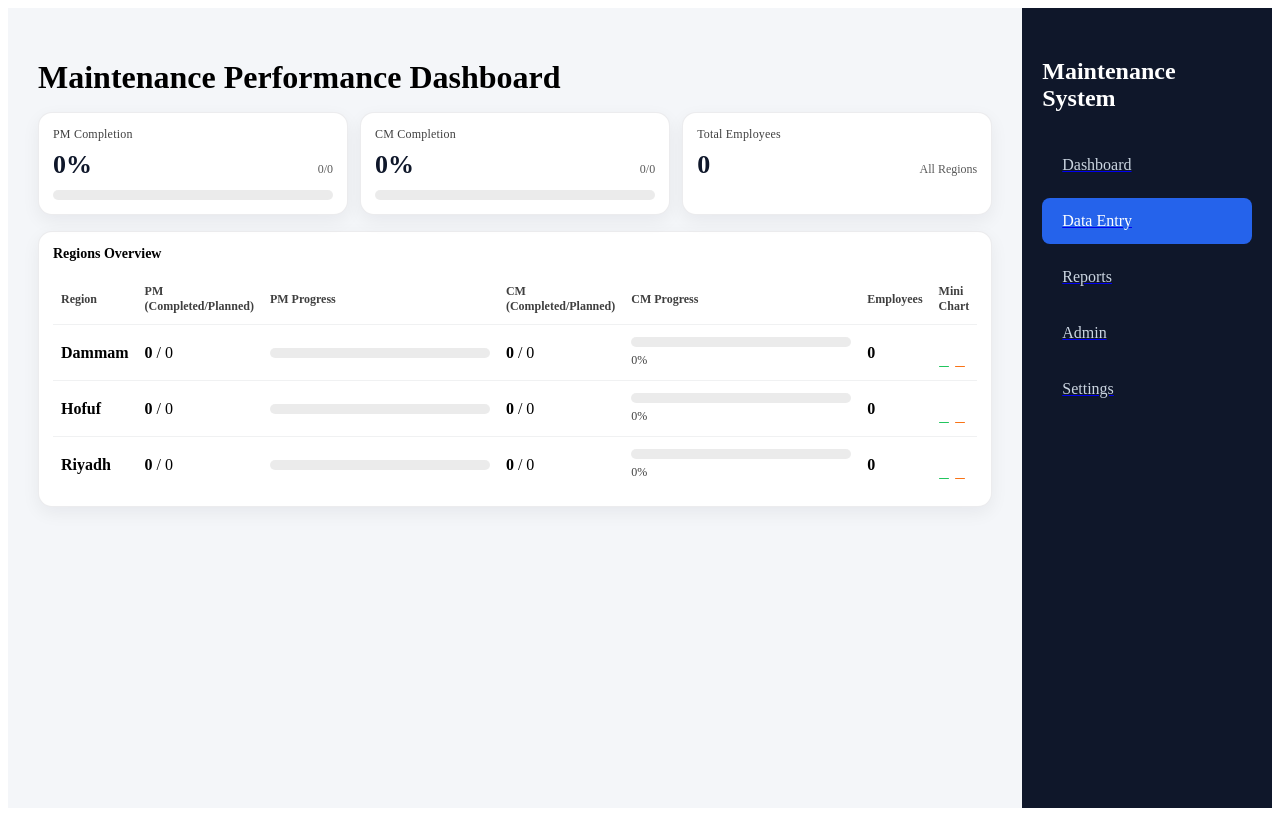
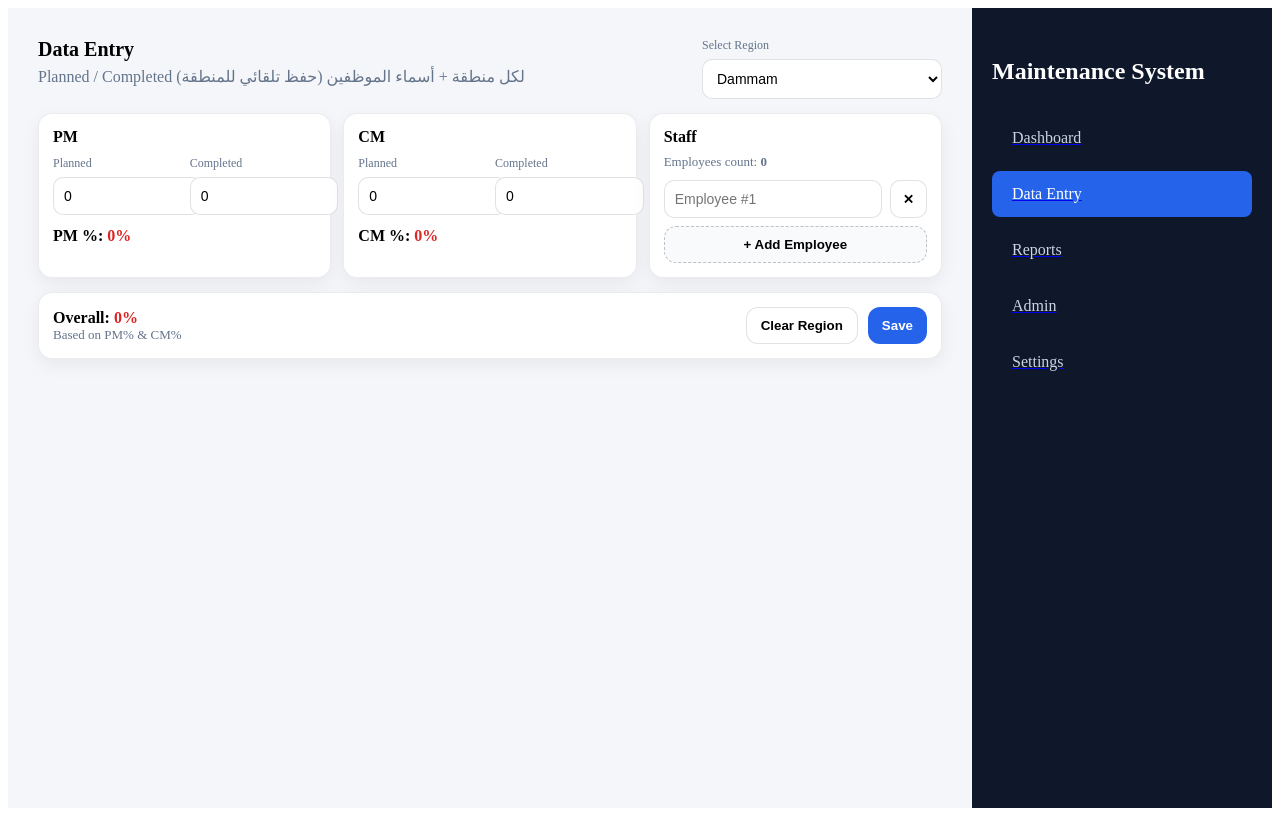
Before and after one commit to TROOP93/maintenance-kpi-dashboard, a Next.js app: page /data-entry in a window 1280 px wide. Built offline with nearby package versions, Linux system fonts and the light colour scheme.

Commit message:
Refactor DataEntry component for better state management

```diff
--- a/pages/data-entry.js
+++ b/pages/data-entry.js
@@ -1,121 +1,278 @@
-import { useEffect, useMemo, useState } from "react";
+import { useMemo, useState, useEffect } from "react";
 import Layout from "../components/Layout";
-import KpiCard from "../components/KpiCard";
-import RegionTable from "../components/RegionTable";
 
-const REGIONS = ["Dammam", "Hofuf", "Riyadh"];
+export default function DataEntry() {
+  const regionsList = useMemo(() => ["Dammam", "Hofuf", "Riyadh"], []);
+  const [region, setRegion] = useState("Dammam");
 
-export default function Home() {
-  const [regionsData, setRegionsData] = useState({});
+  const [pmPlanned, setPmPlanned] = useState(0);
+  const [pmCompleted, setPmCompleted] = useState(0);
+  const [cmPlanned, setCmPlanned] = useState(0);
+  const [cmCompleted, setCmCompleted] = useState(0);
 
-  const loadAllRegions = () => {
-    const all = {};
+  const [staffNames, setStaffNames] = useState([""]);
+  const staffCount = staffNames.filter((x) => x.trim()).length;
 
-    REGIONS.forEach((region) => {
-      const raw = localStorage.getItem(`kpi:${region}`);
-      if (raw) {
-        const d = JSON.parse(raw);
+  const pct = (planned, completed) =>
+    planned > 0 ? Math.round((completed / planned) * 100) : 0;
 
-        all[region] = {
-          pm: {
-            planned: d.pmPlanned || 0,
-            completed: d.pmCompleted || 0,
-          },
-          cm: {
-            planned: d.cmPlanned || 0,
-            completed: d.cmCompleted || 0,
-          },
-          employees: d.staff || [],
-        };
-      } else {
-        all[region] = {
-          pm: { planned: 0, completed: 0 },
-          cm: { planned: 0, completed: 0 },
-          employees: [],
-        };
-      }
-    });
+  const pmPct = pct(Number(pmPlanned), Number(pmCompleted));
+  const cmPct = pct(Number(cmPlanned), Number(cmCompleted));
+  const overall = Math.round((pmPct + cmPct) / 2);
 
-    setRegionsData(all);
+  const inputStyle = {
+    width: "100%",
+    padding: 10,
+    borderRadius: 10,
+    border: "1px solid rgba(15,23,42,0.12)",
+    outline: "none",
+    fontSize: 14,
+    background: "#fff",
   };
 
+  const card = {
+    background: "#fff",
+    borderRadius: 14,
+    padding: 14,
+    border: "1px solid rgba(15,23,42,0.08)",
+    boxShadow: "0 6px 18px rgba(15,23,42,0.06)",
+  };
+
+  // ✅ عند تغيير المنطقة: نعمل Load تلقائي لو فيه بيانات
   useEffect(() => {
-    loadAllRegions();
+    const raw = localStorage.getItem(`kpi:${region}`);
+    if (!raw) {
+      // Reset لو مافيه بيانات
+      setPmPlanned(0);
+      setPmCompleted(0);
+      setCmPlanned(0);
+      setCmCompleted(0);
+      setStaffNames([""]);
+      return;
+    }
 
-    const onUpdate = () => loadAllRegions();
+    try {
+      const d = JSON.parse(raw);
+      setPmPlanned(d.pmPlanned ?? 0);
+      setPmCompleted(d.pmCompleted ?? 0);
+      setCmPlanned(d.cmPlanned ?? 0);
+      setCmCompleted(d.cmCompleted ?? 0);
+      setStaffNames(d.staff?.length ? d.staff : [""]);
+    } catch {
+      // لو البيانات خربانة
+      setPmPlanned(0);
+      setPmCompleted(0);
+      setCmPlanned(0);
+      setCmCompleted(0);
+      setStaffNames([""]);
+    }
+  }, [region]);
 
-    window.addEventListener("kpi-data-updated", onUpdate);
-    window.addEventListener("storage", onUpdate);
+  const addStaff = () => setStaffNames((s) => [...s, ""]);
+  const removeStaff = (idx) => setStaffNames((s) => s.filter((_, i) => i !== idx));
+  const updateStaff = (idx, val) =>
+    setStaffNames((s) => s.map((x, i) => (i === idx ? val : x)));
 
-    return () => {
-      window.removeEventListener("kpi-data-updated", onUpdate);
-      window.removeEventListener("storage", onUpdate);
+  const save = () => {
+    const payload = {
+      region,
+      pmPlanned: Number(pmPlanned),
+      pmCompleted: Number(pmCompleted),
+      cmPlanned: Number(cmPlanned),
+      cmCompleted: Number(cmCompleted),
+      staff: staffNames.map((x) => x.trim()).filter(Boolean),
+      updatedAt: new Date().toISOString(),
     };
-  }, []);
 
-  const summary = useMemo(() => {
-    let pmPlanned = 0;
-    let pmCompleted = 0;
-    let cmPlanned = 0;
-    let cmCompleted = 0;
-    let totalEmployees = 0;
+    localStorage.setItem(`kpi:${region}`, JSON.stringify(payload));
 
-    Object.values(regionsData).forEach((r) => {
-      pmPlanned += Number(r?.pm?.planned || 0);
-      pmCompleted += Number(r?.pm?.completed || 0);
-      cmPlanned += Number(r?.cm?.planned || 0);
-      cmCompleted += Number(r?.cm?.completed || 0);
-      totalEmployees += (r?.employees || []).length;
-    });
+    // ✅ هذا يخلي الداشبورد يتحدث تلقائي
+    window.dispatchEvent(new Event("kpi-data-updated"));
 
-    const pmPct = pmPlanned ? Math.round((pmCompleted / pmPlanned) * 100) : 0;
-    const cmPct = cmPlanned ? Math.round((cmCompleted / cmPlanned) * 100) : 0;
+    alert(`Saved ✅ (${region})`);
+  };
 
-    return {
-      pmPlanned,
-      pmCompleted,
-      cmPlanned,
-      cmCompleted,
-      pmPct,
-      cmPct,
-      totalEmployees,
-    };
-  }, [regionsData]);
+  const clear = () => {
+    localStorage.removeItem(`kpi:${region}`);
+    window.dispatchEvent(new Event("kpi-data-updated"));
+
+    setPmPlanned(0);
+    setPmCompleted(0);
+    setCmPlanned(0);
+    setCmCompleted(0);
+    setStaffNames([""]);
+
+    alert(`Cleared ✅ (${region})`);
+  };
 
   return (
     <Layout>
-      <h1 style={{ marginBottom: 16 }}>Maintenance Performance Dashboard</h1>
+      <div style={{ display: "flex", alignItems: "flex-start", justifyContent: "space-between", gap: 12 }}>
+        <div>
+          <div style={{ fontSize: 20, fontWeight: 900 }}>Data Entry</div>
+          <div style={{ color: "#64748b", marginTop: 6 }}>
+            Planned / Completed لكل منطقة + أسماء الموظفين (حفظ تلقائي للمنطقة)
+          </div>
+        </div>
 
+        <div style={{ minWidth: 240 }}>
+          <div style={{ fontSize: 12, color: "#64748b", marginBottom: 6 }}>Select Region</div>
+          <select value={region} onChange={(e) => setRegion(e.target.value)} style={inputStyle}>
+            {regionsList.map((r) => (
+              <option key={r} value={r}>
+                {r}
+              </option>
+            ))}
+          </select>
+        </div>
+      </div>
+
+      <div style={{ display: "grid", gridTemplateColumns: "repeat(auto-fit, minmax(260px, 1fr))", gap: 12, marginTop: 14 }}>
+        {/* PM */}
+        <div style={card}>
+          <div style={{ fontWeight: 900, marginBottom: 10 }}>PM</div>
+
+          <div style={{ display: "grid", gridTemplateColumns: "1fr 1fr", gap: 10 }}>
+            <div>
+              <div style={{ fontSize: 12, color: "#64748b", marginBottom: 6 }}>Planned</div>
+              <input type="number" value={pmPlanned} onChange={(e) => setPmPlanned(e.target.value)} style={inputStyle} />
+            </div>
+
+            <div>
+              <div style={{ fontSize: 12, color: "#64748b", marginBottom: 6 }}>Completed</div>
+              <input type="number" value={pmCompleted} onChange={(e) => setPmCompleted(e.target.value)} style={inputStyle} />
+            </div>
+          </div>
+
+          <div style={{ marginTop: 12, fontWeight: 900 }}>
+            PM %: <span style={{ color: pmPct >= 90 ? "#16a34a" : pmPct >= 70 ? "#f97316" : "#dc2626" }}>{pmPct}%</span>
+          </div>
+        </div>
+
+        {/* CM */}
+        <div style={card}>
+          <div style={{ fontWeight: 900, marginBottom: 10 }}>CM</div>
+
+          <div style={{ display: "grid", gridTemplateColumns: "1fr 1fr", gap: 10 }}>
+            <div>
+              <div style={{ fontSize: 12, color: "#64748b", marginBottom: 6 }}>Planned</div>
+              <input type="number" value={cmPlanned} onChange={(e) => setCmPlanned(e.target.value)} style={inputStyle} />
+            </div>
+
+            <div>
+              <div style={{ fontSize: 12, color: "#64748b", marginBottom: 6 }}>Completed</div>
+              <input type="number" value={cmCompleted} onChange={(e) => setCmCompleted(e.target.value)} style={inputStyle} />
+            </div>
+          </div>
+
+          <div style={{ marginTop: 12, fontWeight: 900 }}>
+            CM %: <span style={{ color: cmPct >= 90 ? "#16a34a" : cmPct >= 70 ? "#f97316" : "#dc2626" }}>{cmPct}%</span>
+          </div>
+        </div>
+
+        {/* Staff */}
+        <div style={card}>
+          <div style={{ fontWeight: 900, marginBottom: 8 }}>Staff</div>
+
+          <div style={{ color: "#64748b", fontSize: 13, marginBottom: 10 }}>
+            Employees count: <b>{staffCount}</b>
+          </div>
+
+          {staffNames.map((name, idx) => (
+            <div key={idx} style={{ display: "flex", gap: 8, marginBottom: 8 }}>
+              <input
+                value={name}
+                onChange={(e) => updateStaff(idx, e.target.value)}
+                placeholder={`Employee #${idx + 1}`}
+                style={inputStyle}
+              />
+              <button
+                onClick={() => removeStaff(idx)}
+                style={{
+                  padding: "10px 12px",
+                  borderRadius: 10,
+                  border: "1px solid rgba(15,23,42,0.12)",
+                  background: "#fff",
+                  cursor: "pointer",
+                  fontWeight: 900,
+                }}
+                title="Remove"
+              >
+                ✕
+              </button>
+            </div>
+          ))}
+
+          <button
+            onClick={addStaff}
+            style={{
+              width: "100%",
+              padding: 10,
+              borderRadius: 12,
+              border: "1px dashed rgba(15,23,42,0.25)",
+              background: "#f8fafc",
+              cursor: "pointer",
+              fontWeight: 900,
+            }}
+          >
+            + Add Employee
+          </button>
+        </div>
+      </div>
+
+      {/* Bottom Summary + Actions */}
       <div
         style={{
-          display: "grid",
-          gridTemplateColumns: "repeat(auto-fit, minmax(200px, 1fr))",
+          marginTop: 14,
+          ...card,
+          display: "flex",
+          alignItems: "center",
+          justifyContent: "space-between",
           gap: 12,
-          marginBottom: 16,
+          flexWrap: "wrap",
         }}
       >
-        <KpiCard
-          title="PM Completion"
-          value={`${summary.pmPct}%`}
-          subtitle={`${summary.pmCompleted}/${summary.pmPlanned}`}
-          pct={summary.pmPct}
-        />
+        <div>
+          <div style={{ fontWeight: 900, fontSize: 16 }}>
+            Overall:{" "}
+            <span style={{ color: overall >= 90 ? "#16a34a" : overall >= 70 ? "#f97316" : "#dc2626" }}>
+              {overall}%
+            </span>
+          </div>
+          <div style={{ color: "#64748b", fontSize: 13 }}>Based on PM% & CM%</div>
+        </div>
 
-        <KpiCard
-          title="CM Completion"
-          value={`${summary.cmPct}%`}
-          subtitle={`${summary.cmCompleted}/${summary.cmPlanned}`}
-          pct={summary.cmPct}
-        />
+        <div style={{ display: "flex", gap: 10 }}>
+          <button
+            onClick={clear}
+            style={{
+              padding: "10px 14px",
+              borderRadius: 12,
+              border: "1px solid rgba(15,23,42,0.12)",
+              background: "#fff",
+              cursor: "pointer",
+              fontWeight: 900,
+            }}
+          >
+            Clear Region
+          </button>
 
-        <KpiCard
-          title="Total Employees"
-          value={`${summary.totalEmployees}`}
-          subtitle="All Regions"
-        />
+          <button
+            onClick={save}
+            style={{
+              padding: "10px 14px",
+              borderRadius: 12,
+              border: 0,
+              background: "#2563eb",
+              color: "#fff",
+              cursor: "pointer",
+              fontWeight: 900,
+            }}
+          >
+            Save
+          </button>
+        </div>
       </div>
-
-      <RegionTable regions={regionsData} />
     </Layout>
   );
 }
```
